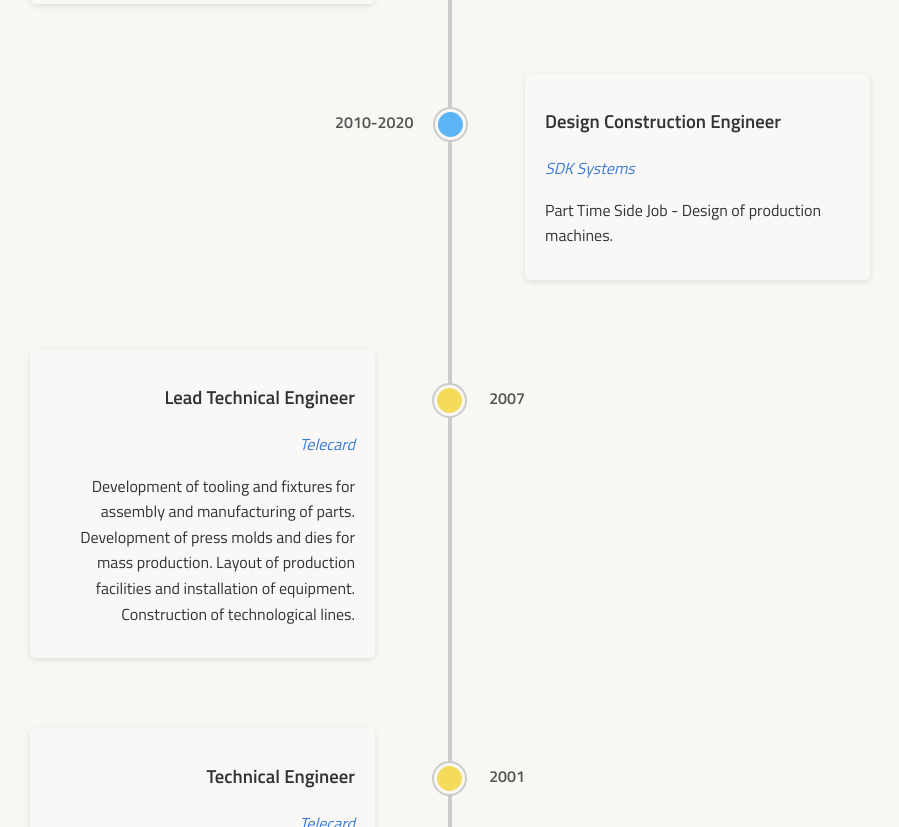
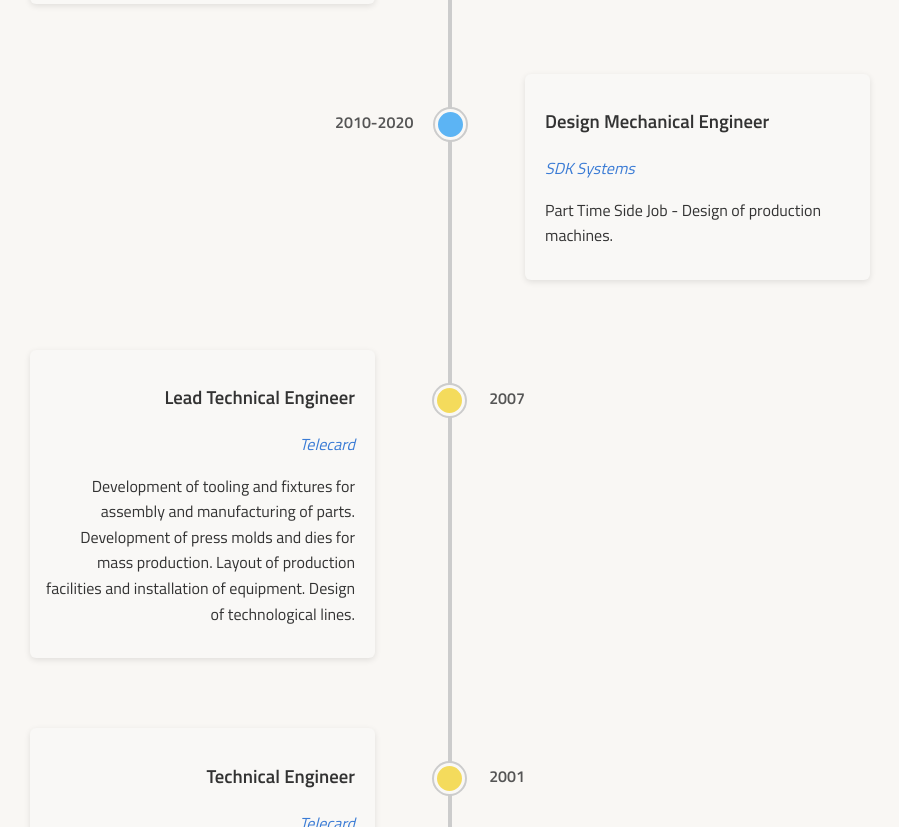
Before and after one commit to andrii-malakhovtsev/denys-portfolio, a React (Vite) app: page / in a window 1280 px wide. Shown: the part 2910-3737 px from the top of the page, without its empty margins (190-1089 px from the left). Built offline with nearby package versions, Linux system fonts and the light colour scheme.

Commit message:
More precised wording in job titles

```diff
--- a/src/components/Timeline.jsx
+++ b/src/components/Timeline.jsx
@@ -30,7 +30,7 @@ const timelineData = [
   {
     year: '2013',
     type: 'fulltime',
-    title: 'Design Construction Engineer',
+    title: 'Design Mechanical Engineer',
     company: 'Infomir',
     companyUrl: 'https://www.infomir.eu/',
     description: 'Development and modeling of prototypes of ' +
@@ -41,7 +41,7 @@ const timelineData = [
   {
     year: '2011',
     type: 'fulltime',
-    title: 'Design Construction Engineer',
+    title: 'Design Mechanical Engineer',
     company: 'Telecard',
     companyUrl: 'https://telecard.odessa.ua/',
     description: 'Main designer of parts and devices. Development of design documentation '
@@ -50,7 +50,7 @@ const timelineData = [
   {
     year: '2010-2020',
     type: 'parttime',
-    title: 'Design Construction Engineer',
+    title: 'Design Mechanical Engineer',
     company: 'SDK Systems',
     companyUrl: 'https://sdk-systems.com.pl/en/',
     description: 'Part Time Side Job - Design of production machines.',
@@ -63,7 +63,7 @@ const timelineData = [
     companyUrl: 'https://telecard.odessa.ua/',
     description: 'Development of tooling and fixtures for assembly and manufacturing '
     + 'of parts. Development of press molds and dies for mass production. Layout of production '
-    + 'facilities and installation of equipment. Construction of technological lines.',
+    + 'facilities and installation of equipment. Design of technological lines.',
   },
   {
     year: '2001',
```
